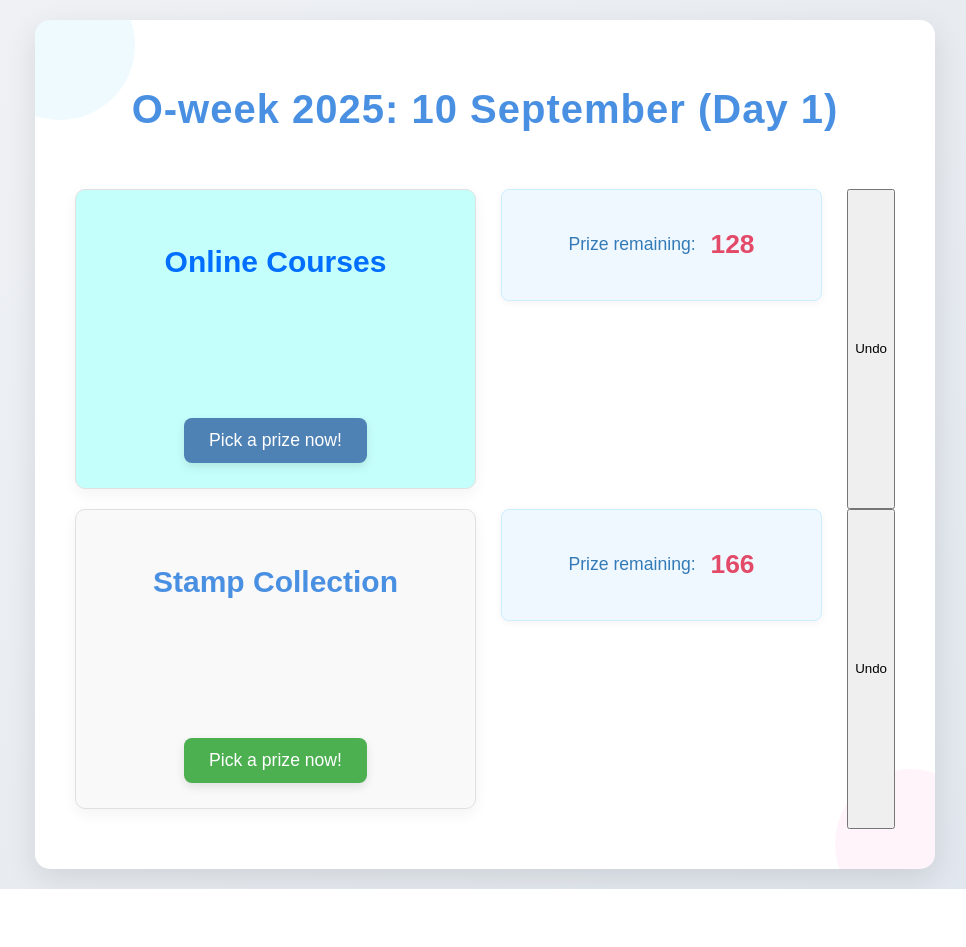
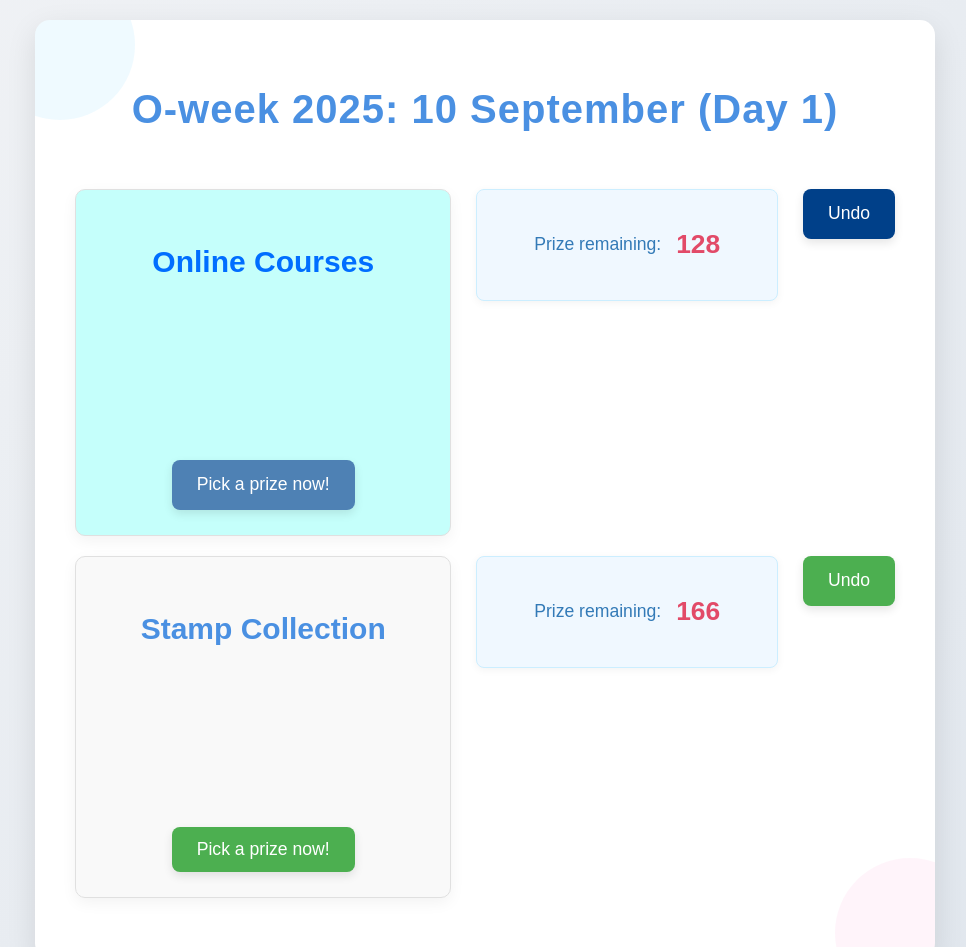
Before and after one commit to Make-Peace465/library-lottery, a plain HTML site: page index.html in a window 1280 px wide. Shown: the top 947 px of the page, without its empty margins (155-1121 px from the left). Before the commit the page ends 889 px from the top, so only its background shows below. Drawn offline with Linux system fonts and the light colour scheme.

Commit message:
Update the styles

```diff
--- a/styles.css
+++ b/styles.css
@@ -148,7 +148,10 @@ h1 {
 }
 
 /* Display Paragraphs for Prizes */
-.stampCollectiondisplay {
+.onlineCourseDisplayPrizeName,
+.onlineCourseDisplayTagName,
+.stampCollectionDisplayPrizeName,
+.stampCollectionDisplayTagName {
     font-size: 1.8em;
     font-weight: bold;
     color: #5cb85c; /* Green for success/prize */
@@ -157,6 +160,7 @@ h1 {
     justify-content: center;
     align-items: center;
     flex-grow: 1;
+    margin: 5px;
 }
 
 .onlineCoursedisplay {
@@ -183,6 +187,49 @@ h1 {
     box-shadow: 0 4px 10px rgba(0, 0, 0, 0.1);
     flex-shrink: 0;
 }
+
+.onlineCourselotteryButton {
+    background-color: #004089; /* Green */
+    height: 50px;
+    color: white;
+    padding: 12px 25px;
+    border: none;
+    border-radius: 8px;
+    font-size: 1.1em;
+    cursor: pointer;
+    transition: background-color 0.3s ease, transform 0.2s ease;
+    box-shadow: 0 4px 10px rgba(0, 0, 0, 0.1);
+    flex-shrink: 0;
+}
+
+.onlineCourseUndoButton {
+    background-color: #004089; /* Green */
+    height: 50px;
+    color: white;
+    padding: 12px 25px;
+    border: none;
+    border-radius: 8px;
+    font-size: 1.1em;
+    cursor: pointer;
+    transition: background-color 0.3s ease, transform 0.2s ease;
+    box-shadow: 0 4px 10px rgba(0, 0, 0, 0.1);
+    flex-shrink: 0;
+}
+
+.stampCollectionUndoButton {
+    background-color: #4CAF50; /* Green */
+    height: 50px;
+    color: white;
+    padding: 12px 25px;
+    border: none;
+    border-radius: 8px;
+    font-size: 1.1em;
+    cursor: pointer;
+    transition: background-color 0.3s ease, transform 0.2s ease;
+    box-shadow: 0 4px 10px rgba(0, 0, 0, 0.1);
+    flex-shrink: 0;
+}
+
 
 .onlineCourselotteryButton {
     background-color: #4e81b4; /* Green */
```
